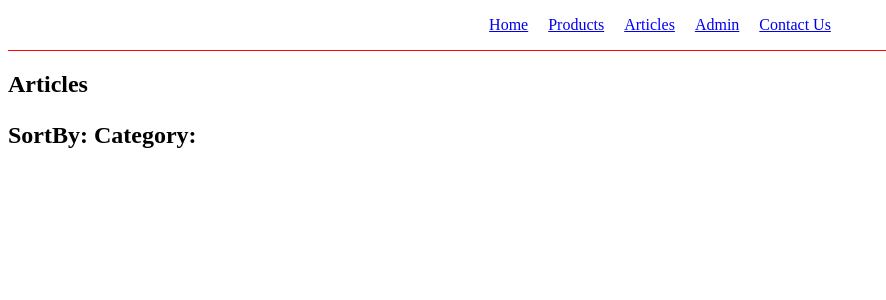
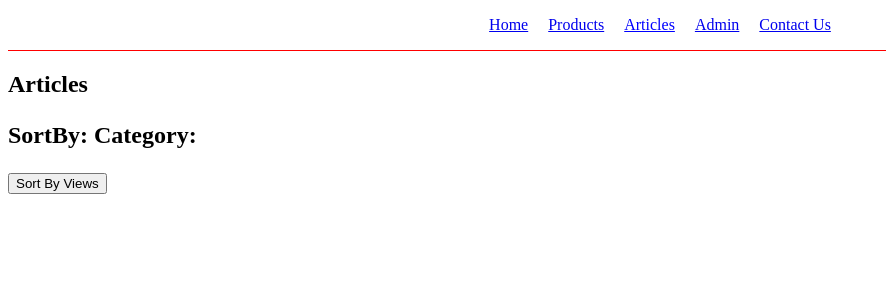
Before and after one commit to Akanksha0802-ss/React1, a React (Vite) app in the folder Module-6/routing-basic-template/: page /articles in a window 1280 px wide. Shown: the top 300 px of the page, without its empty margins (0-886 px from the left). Built offline with nearby package versions, Linux system fonts and the light colour scheme.

Commit message:
Updated Module-6 in Articles Component of Lecture-6

```diff
--- a/Module-6/routing-basic-template/src/components/Articles/Articles.jsx
+++ b/Module-6/routing-basic-template/src/components/Articles/Articles.jsx
@@ -1,12 +1,28 @@
 import React from 'react'
+import { useSearchParams } from "react-router-dom"
+
 
 const Articles = () => {
+  const [searchParams, setSearchParams] = useSearchParams();
+  const sortBy = searchParams.get("sortBy");
+  const category = searchParams.get("category");
+  const sortByViews = searchParams.get("sortByViews");
+
+  const handleSortBy = () => {
+    setSearchParams({
+      sortByViews: "Views",
+      category: "Electronics",
+    })
+  }
+
   return (
     <div>
         <h2>
             Articles
-            <p>SortBy: Category:</p>
+            <p>SortBy:{sortBy ?? sortByViews} Category: {category}
+            </p>
         </h2>
+        <button onClick={handleSortBy}>Sort By Views</button>
     </div>
   )
 }
```
Also changed, not shown: 1 other file (tests, documents, lock files or other folders).
